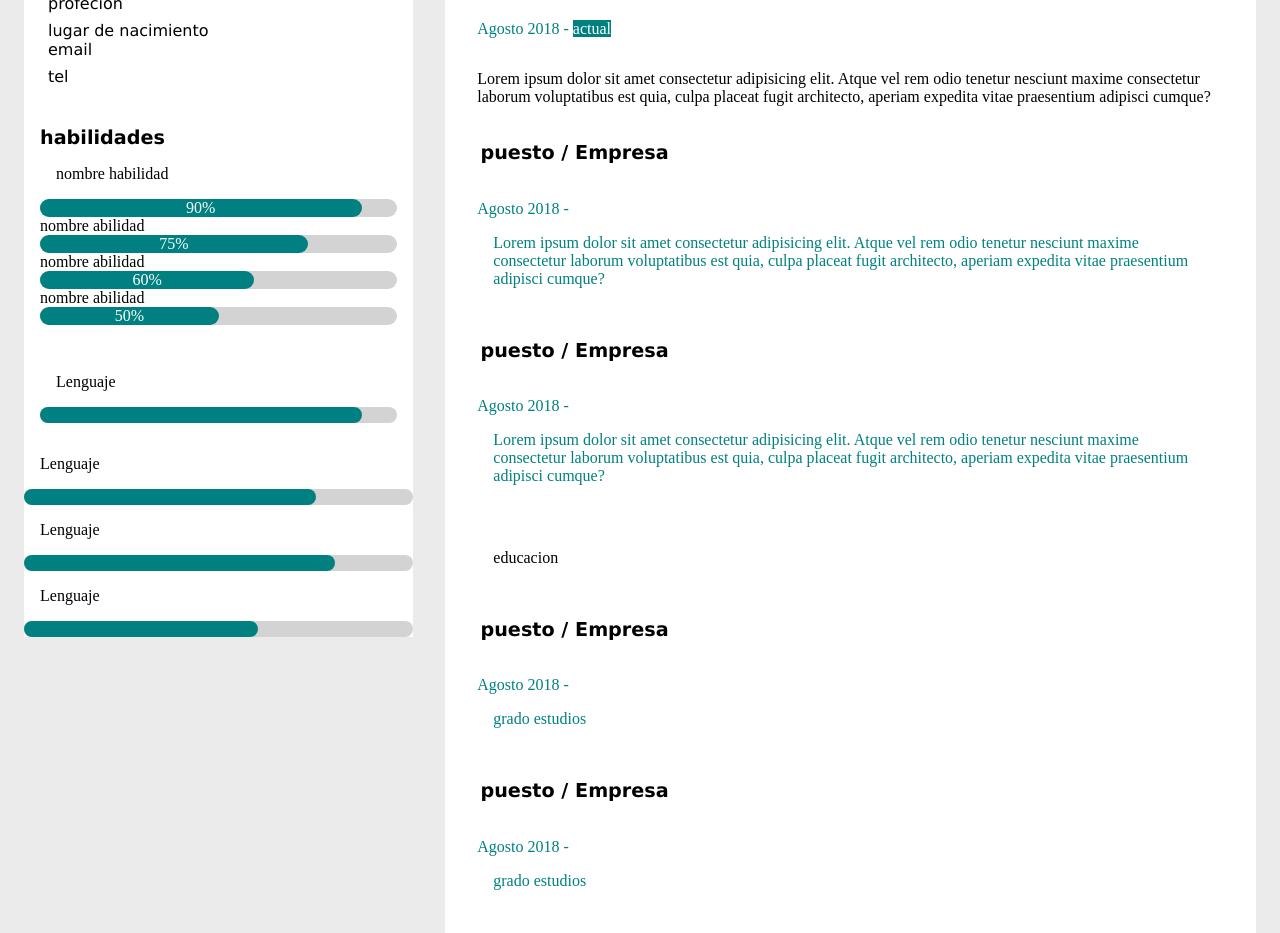
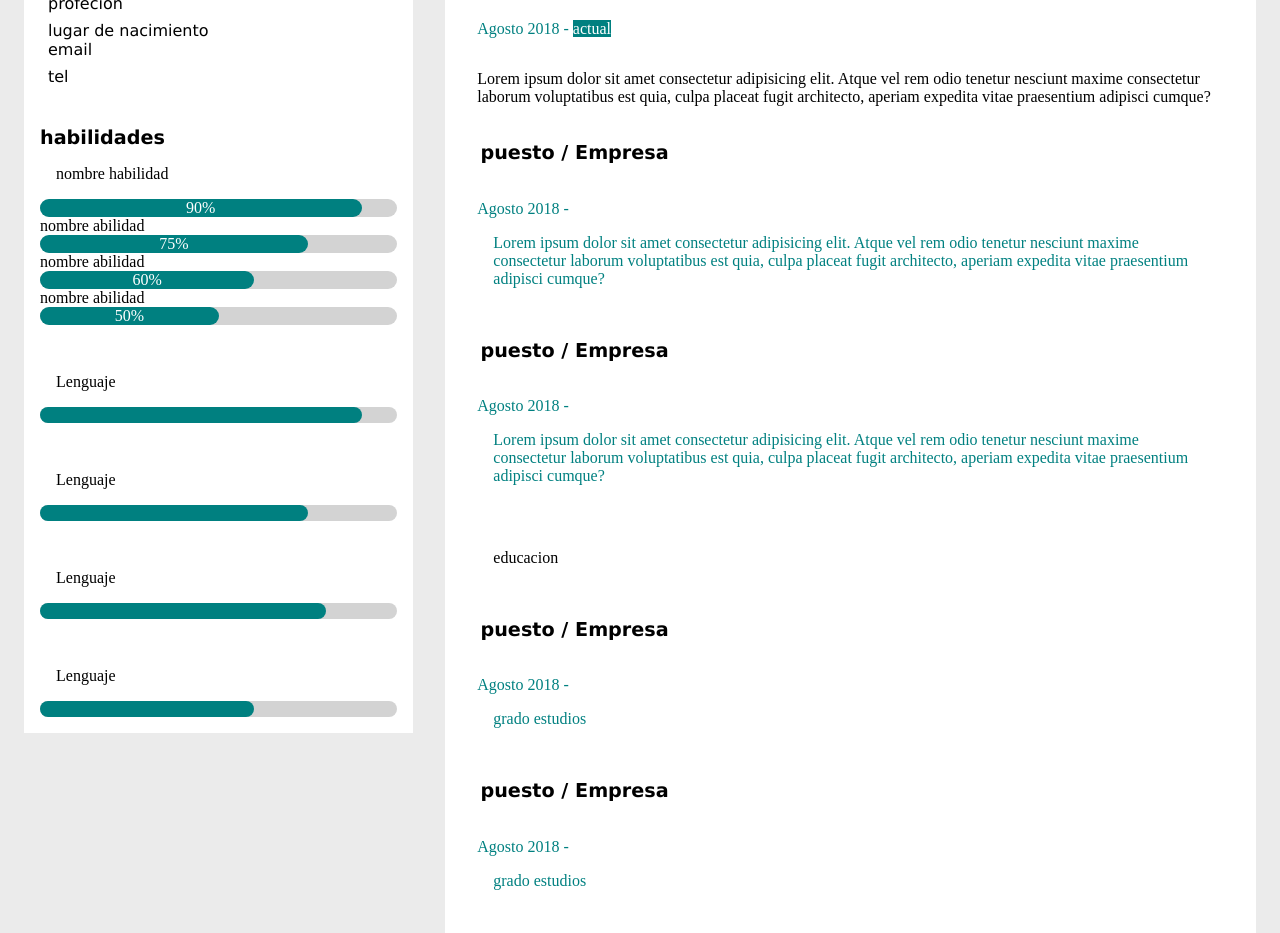
Before and after one commit to Fundamentos2020/ejercicio-diseno-responsivo-rjua, a plain HTML site: page index.html in a window 1280 px wide. Shown: the part 206-1139 px from the top of the page. Drawn offline with Linux system fonts and the light colour scheme.

Commit message:
repocitorio nuevo

```diff
--- a/index.html
+++ b/index.html
@@ -57,19 +57,21 @@
                 </div>
             </div>
 
-            <div>
+            <div class="p-1">
                 <div class="m-1">Lenguaje</div>
                 <div class="skill-box b-rad">
                     <div class="teal text-center text-white b-rad leng-box" style="width: 75%;"></div>
                 </div>
             </div>
-            <div>
+
+            <div class="p-1">
                 <div class="m-1">Lenguaje</div>
                 <div class="skill-box b-rad">
                     <div class="teal text-center text-white b-rad leng-box" style="width: 80%;"></div>
                 </div>
             </div>
-            <div>
+
+            <div class="p-1">
                 <div class="m-1">Lenguaje</div>
                 <div class="skill-box b-rad">
                     <div class="teal text-center text-white b-rad leng-box" style="width: 60%;"></div>
```
